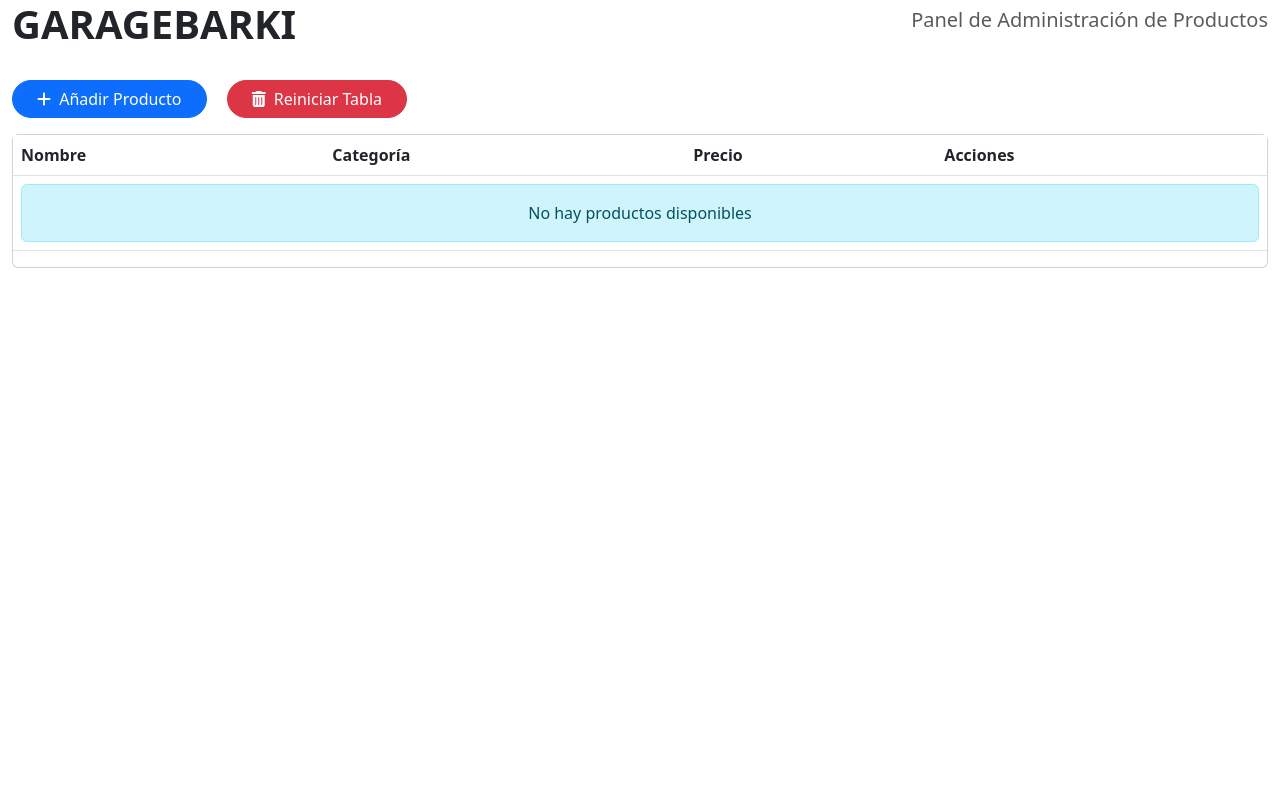
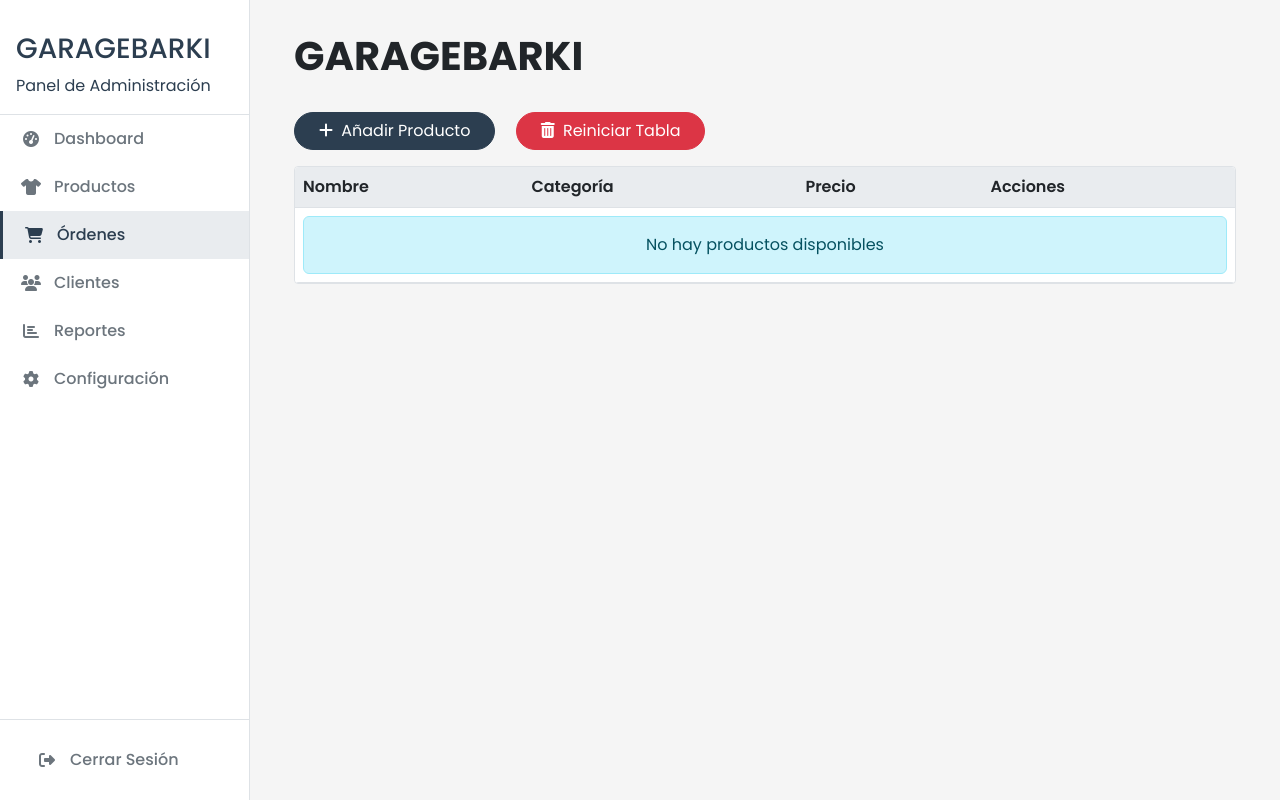
Before and after one commit to Nokx1z/BarkiOS, a PHP site: page /app/index.php in a window 1280 px wide. Run offline with PHP 8.4, Linux system fonts and the light colour scheme; data that the repository does not hold is empty.

Commit message:
Se agrego el navbar a el modulo de productos-admin y a su vez se agrego el archivo admin-style.css para los estilos de la parte administrativa

```diff
--- a/app/views/admin/products-admin.php
+++ b/app/views/admin/products-admin.php
@@ -20,16 +20,68 @@ $controller->handleRequest(); // maneja add/delete/truncate
     <!-- Favicon -->
     <link rel="shortcut icon" href="/assets/icons/Logo - Garage Barki.webp" type="image/x-icon">
     <!-- Custom CSS -->
-    <link rel="stylesheet" href="../assets/css/admin-styles.css">
+    <link rel="stylesheet" href="../../../public/assets/css/admin-styles.css">
 </head>
 <body>
+
+        <nav class="sidebar" id="sidebar">
+        <div class="sidebar-sticky">
+            <div class="sidebar-header">
+                <h3>GARAGE<span>BARKI</span></h3>
+                <p class="mb-0">Panel de Administración</p>
+            </div>
+            <ul class="nav flex-column">
+                <li class="nav-item">
+                    <a class="nav-link" href="dashboard.html">
+                        <i class="fas fa-tachometer-alt"></i>
+                        Dashboard
+                    </a>
+                </li>
+                <li class="nav-item">
+                    <a class="nav-link" href="productos.html">
+                        <i class="fas fa-tshirt"></i>
+                        Productos
+                    </a>
+                </li>
+                <li class="nav-item">
+                    <a class="nav-link active" href="ordenes.html">
+                        <i class="fas fa-shopping-cart"></i>
+                        Órdenes
+                    </a>
+                </li>
+                <li class="nav-item">
+                    <a class="nav-link" href="#">
+                        <i class="fas fa-users"></i>
+                        Clientes
+                    </a>
+                </li>
+                <li class="nav-item">
+                    <a class="nav-link" href="#">
+                        <i class="fas fa-chart-bar"></i>
+                        Reportes
+                    </a>
+                </li>
+                <li class="nav-item">
+                    <a class="nav-link" href="#">
+                        <i class="fas fa-cog"></i>
+                        Configuración
+                    </a>
+                </li>
+            </ul>
+            <div class="sidebar-footer">
+                <a class="nav-link" href="login.html">
+                    <i class="fas fa-sign-out-alt"></i>
+                    Cerrar Sesión
+                </a>
+            </div>
+        </div>
+    </nav>
 
     <!-- Main Content -->
     <div class="main-content">
         <div class="container-fluid">
             <div class="d-flex justify-content-between align-items-center mb-4">
                 <h1 class="display-6 fw-bold text-dark">GARAGE<span class="text-dark">BARKI</span></h1>
-                <p class="lead text-muted">Panel de Administración de Productos</p>
             </div>
             <button class="btn btn-primary rounded-pill px-4 me-3" data-bs-toggle="modal" data-bs-target="#addProductModal">
                 <i class="fas fa-plus me-1"></i> Añadir Producto
```
Also changed, not shown: public/assets/css/admin-styles.css (added).
